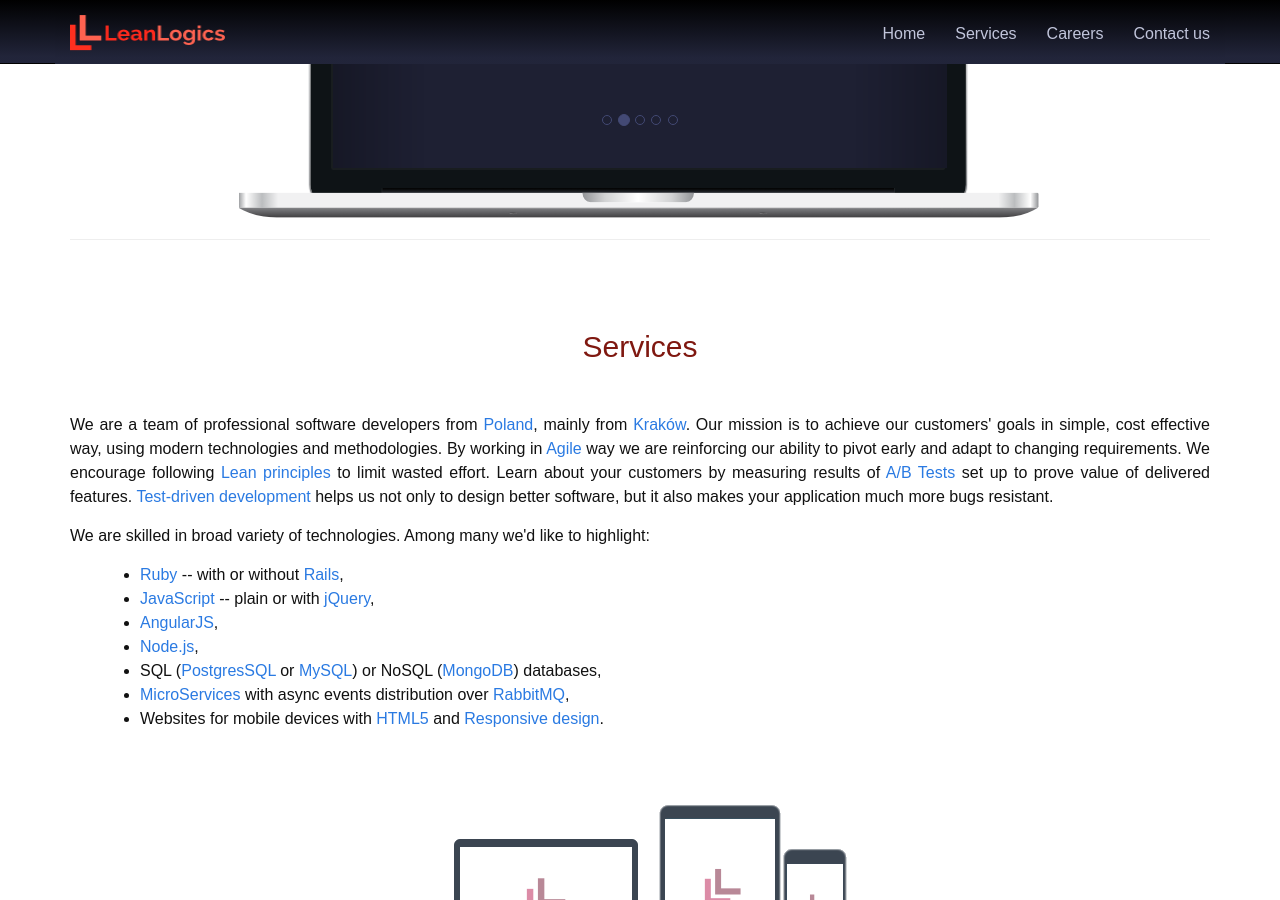
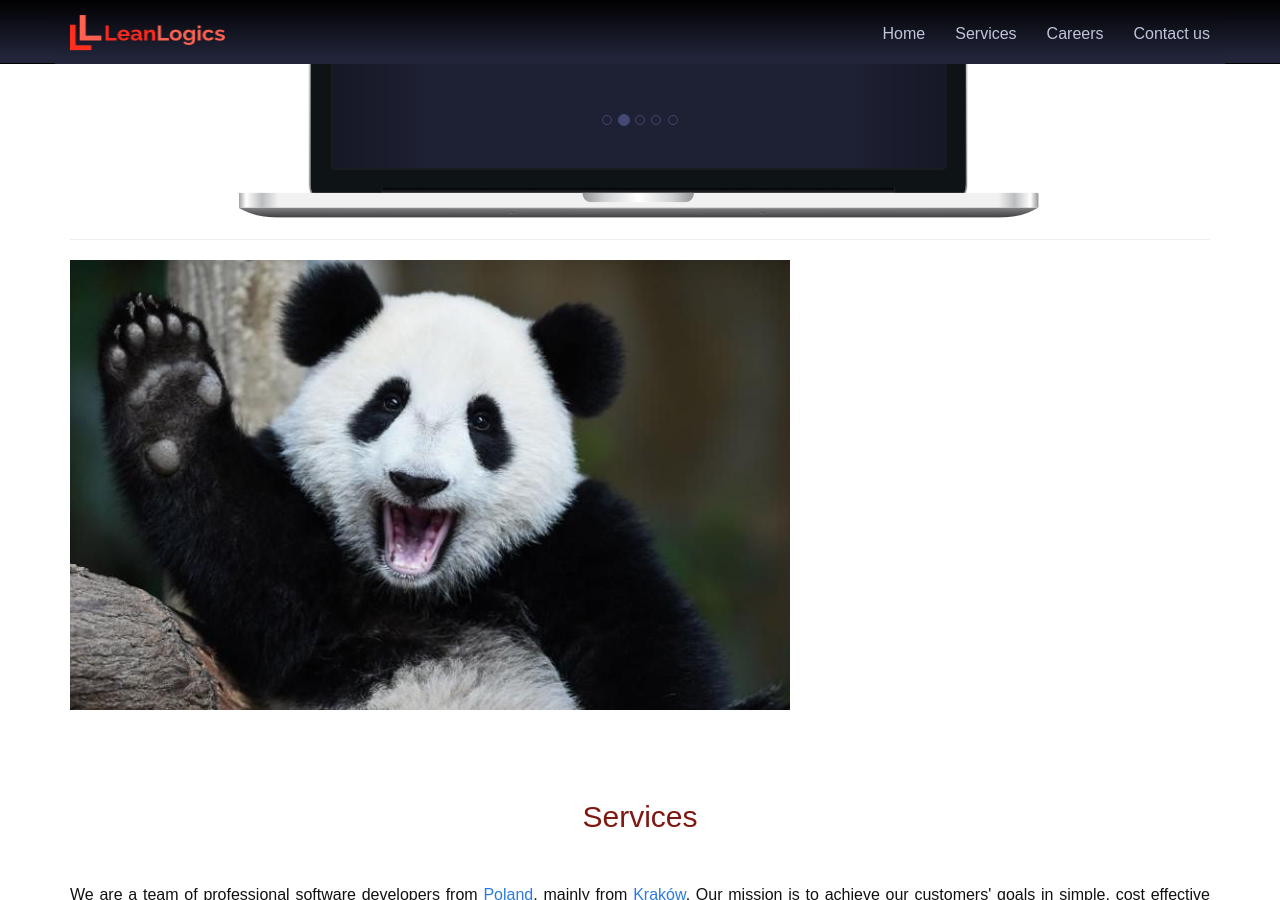
Before and after one commit to natalia-szydlak/tests.racing, a Jekyll site: the page built from index.html, in a window 1280 px wide and 900 px high, scrolled down 342 px. Built offline with Jekyll 4.4.1, drawn with Linux system fonts in a browser that asks for light colours.

Commit message:
Update index.html

```diff
--- a/index.html
+++ b/index.html
@@ -44,6 +44,9 @@ layout: default
   </div>
 </div>
 <hr />
+<div>
+    <img src="images/panda.jpg" alt="" />
+</div>
 <div id="about" class="text-justify">
   <h2 class="center-block">Services</h2>
   <p>
```
